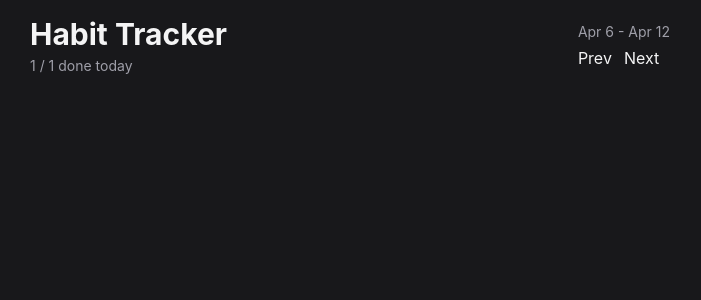
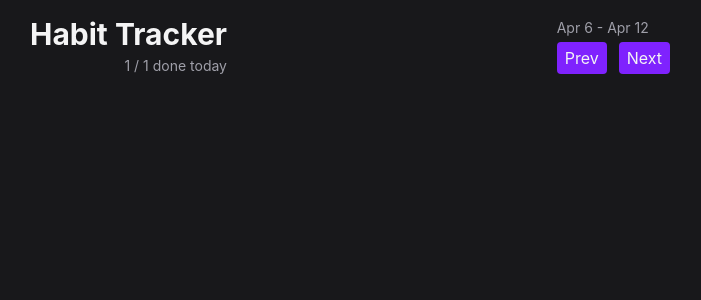
Before and after one commit to CamrynBowWow/habit-tracker, a React (Vite) app: page / in a window 1280 px wide. Shown: the top 300 px of the page, without its empty margins (290-991 px from the left). Built offline with nearby package versions, Linux system fonts and the light colour scheme.

Commit message:
Props Done

```diff
--- a/src/App.tsx
+++ b/src/App.tsx
@@ -11,7 +11,7 @@
 function Header() {
 	return (
 		<header className='flex items-center justify-between'>
-			<div className='flex flex-col gap-1'>
+			<div className='flex flex-col gap-1 items-end'>
 				<h1 className='text-3xl font-bold'>Habit Tracker</h1>
 				<span className='text-zinc-400 text-sm'>1 / 1 done today</span>
 			</div>
@@ -19,8 +19,8 @@
 			<div className='flex flex-col gap-1'>
 				<span className='text-zinc-400 text-sm'>Apr 6 - Apr 12</span>
 				<div className='flex items-center gap-3'>
-					<Button></Button>
-					<button>Next</button>
+					<Button>Prev</Button>
+					<Button>Next</Button>
 				</div>
 			</div>
 		</header>
--- a/src/components/Button.tsx
+++ b/src/components/Button.tsx
@@ -1,3 +1,13 @@
-export function Button() {
-	return <button>Prev</button>;
+import type { ReactNode } from 'react';
+
+type ButtonProps = {
+	children: ReactNode;
+};
+
+export function Button({ children }: ButtonProps) {
+	return (
+		<button className='bg-violet-600 hover:bg-violet-500 transition-colors rounded px-2 py-1 disabled:opacity-30 disabled:cursor-not-allowed'>
+			{children}
+		</button>
+	);
 }
```
